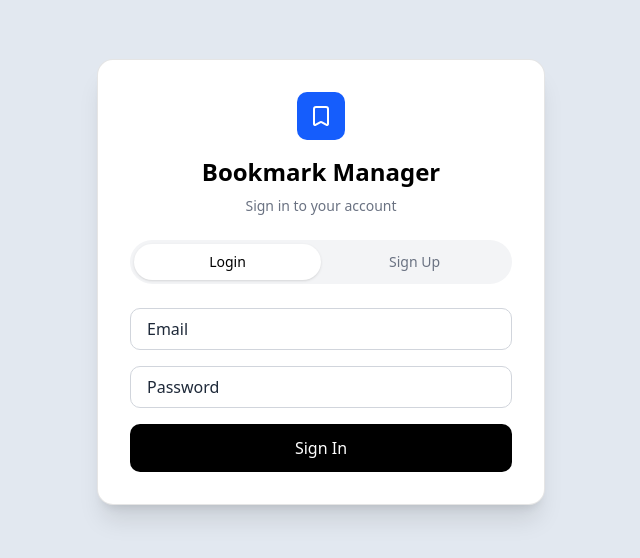
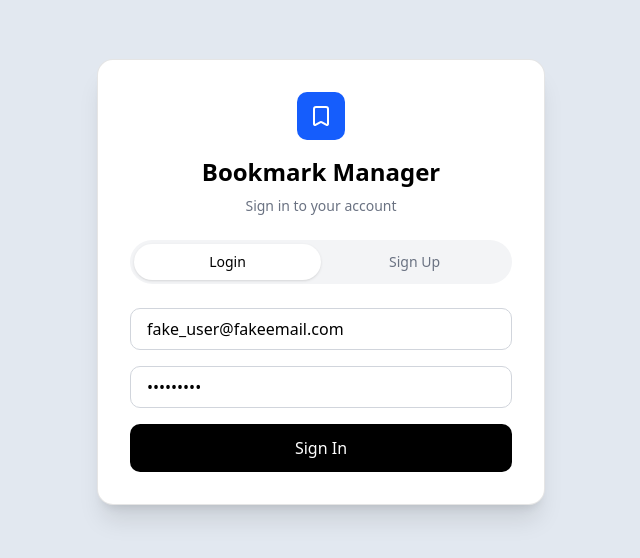
Before and after one commit to Lictro/bookmark-manager, a Next.js app: page /login in a window 1280 px wide. Shown: the part 118-676 px from the top of the page, without its empty margins (319-959 px from the left). Built offline with nearby package versions, Linux system fonts and the light colour scheme; no server answers.

Commit message:
Setting fake user for showcasing purposes

```diff
--- a/src/app/login/page.tsx
+++ b/src/app/login/page.tsx
@@ -11,8 +11,8 @@ export default function LoginPage() {
   const router = useRouter();
 
   const [mode, setMode] = useState<"login" | "signup">("login");
-  const [email, setEmail] = useState("");
-  const [password, setPassword] = useState("");
+  const [email, setEmail] = useState("fake_user@fakeemail.com");
+  const [password, setPassword] = useState("Test1234!");
   const [confirmPassword, setConfirmPassword] = useState("");
   const [loading, setLoading] = useState(false);
 
@@ -60,7 +60,7 @@ export default function LoginPage() {
         return;
       }
 
-      toast.success("Welcome back");
+      toast.success("Welcome!!");
       router.push("/");
       router.refresh();
     } catch (err) {
```
